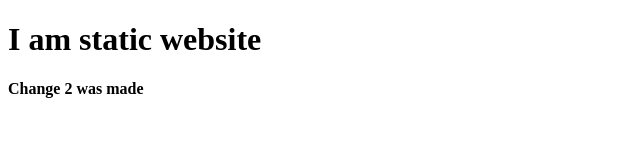
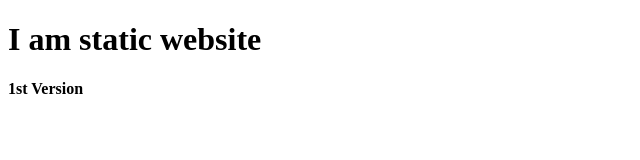
Before and after one commit to wahid000786/ansible-ci-cd, a plain HTML site: page index.html in a window 1280 px wide. Shown: the full height of the page, 0-640 px from the left. Drawn offline with Linux system fonts and the light colour scheme.

Commit message:
Update index.html

```diff
--- a/index.html
+++ b/index.html
@@ -6,6 +6,6 @@
   </head>
   <body>
     <h1>I am static website</h1>
-    <h4>Change 2 was made </h4>
+    <h4>1st Version</h4>
   </body>
 </html>
```
